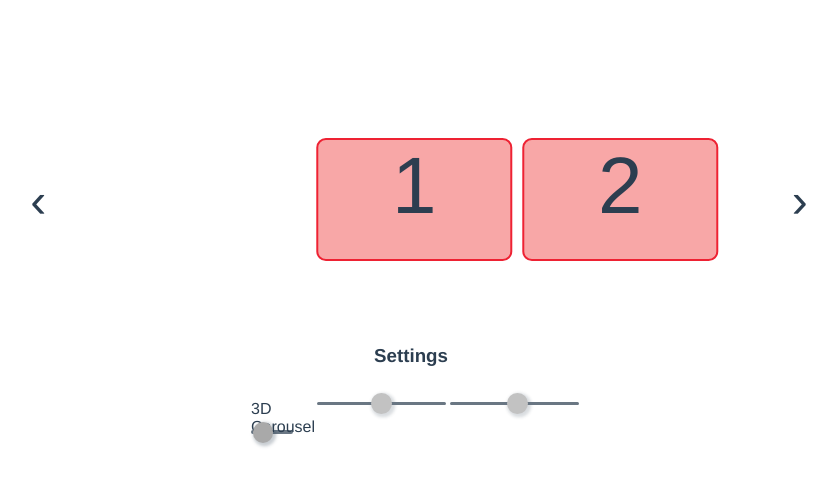
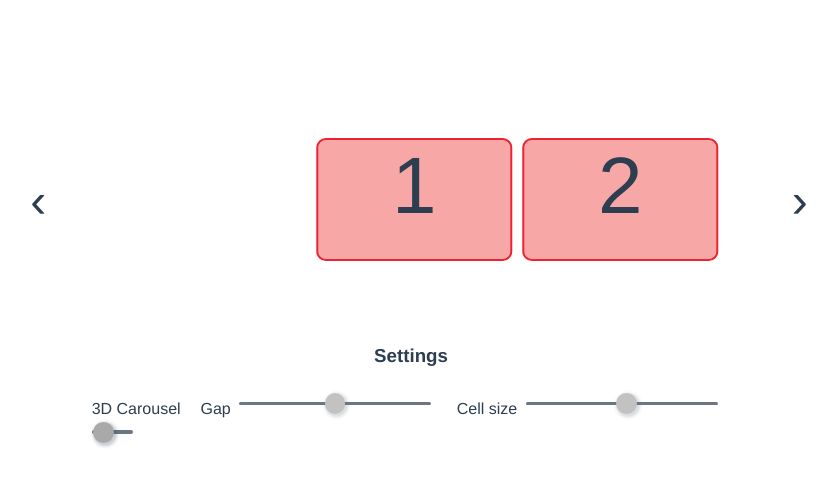
Before and after one commit to Samuca2308/vue3-3d-carousel, a Vue app: page / in a window 1280 px wide. Shown: the top 486 px of the page, without its empty margins (229-1066 px from the left). Built offline with nearby package versions, Linux system fonts and the light colour scheme.

Commit message:
1 file modified

```diff
--- a/src/App.vue
+++ b/src/App.vue
@@ -16,8 +16,18 @@
         :class="`switch ${dimMode ? 'switch-selected' : ''}`"
         >3D Carousel</a
       >
-      <input type="range" min="0" max="32" v-model="gap" class="slider" />
+      <label for="gap">Gap</label>
       <input
+        id="gap"
+        type="range"
+        min="0"
+        max="32"
+        v-model="gap"
+        class="slider"
+      />
+      <label for="cell-size">Cell size</label>
+      <input
+        id="cell-size"
         type="range"
         min="30"
         max="200"
@@ -108,6 +118,10 @@ aside {
   justify-content: center;
 }
 
+label {
+  margin-right: 0.4rem;
+}
+
 #app {
   font-family: Avenir, Helvetica, Arial, sans-serif;
   -webkit-font-smoothing: antialiased;
@@ -122,7 +136,7 @@ aside {
 
 .options-container {
   display: flex;
-  width: 20rem;
+  width: max-content;
   justify-content: space-around;
 }
 
@@ -130,6 +144,8 @@ aside {
   cursor: pointer;
   display: block;
   position: relative;
+  min-width: 6rem;
+  margin-inline: 0.8rem;
   margin-bottom: 1.6rem;
 }
 
@@ -202,6 +218,7 @@ aside {
 
 .slider {
   -webkit-appearance: none;
+  margin-right: 1.6rem;
   width: 12rem;
   height: 0.2rem;
   background: #2c3e50;
```
